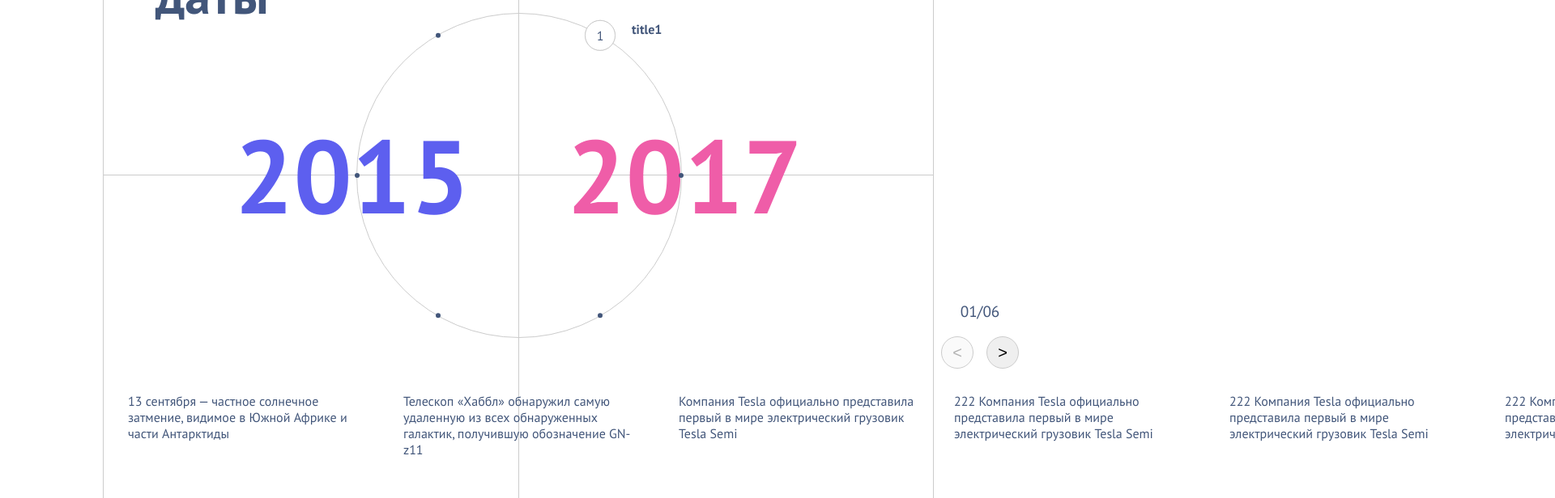
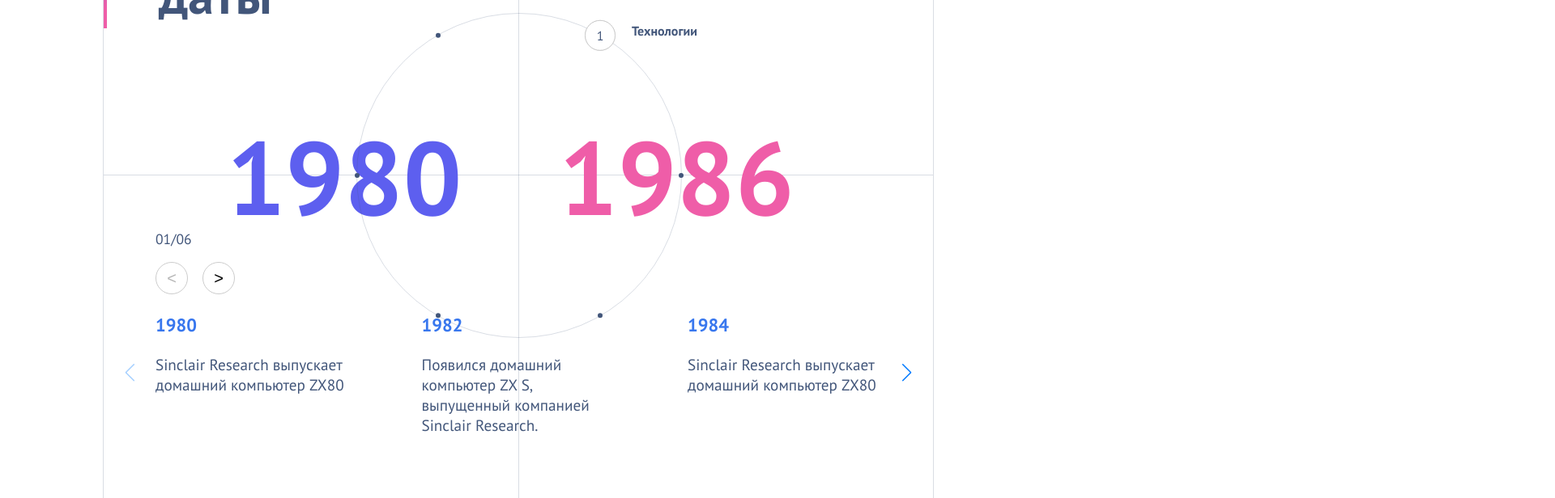
Before and after one commit to NoWizarrd/History_dates, a React (Create React App) app: page / in a window 1280 px wide. Shown: the part 184-800 px from the top of the page at 81% size, 1920 px wide, since content can reach past the window. Built offline with nearby package versions, Linux system fonts and the light colour scheme.

Commit message:
fix swiper

```diff
--- a/src/components/HistoricalDates.module.scss
+++ b/src/components/HistoricalDates.module.scss
@@ -7,16 +7,17 @@
     height: 100vh;
     max-width: 80vw;
     margin: 0 auto;
-    border-right: 1px solid #ccc;
-    border-left: 1px solid #ccc;
+    border-right: 1px solid rgba(66, 86, 122, 0.2);
+    border-left: 1px solid rgba(66, 86, 122, 0.2);
     justify-content: space-between;
     align-items: center;
     text-align: center;
+    overflow-x: hidden;
 
     &::before, &::after {
       content: '';
       position: absolute;
-      background-color: #ccc;
+      background-color: rgba(66, 86, 122, 0.2);
       z-index: -2;
     }
 
@@ -37,9 +38,10 @@
     font-size: 4rem;
     align-self: flex-start;
     text-align: start;
-    top: 10vh;
-    margin-left: 5vw;
+    padding-left: 5vw;
     width: 20vw;
+    border-image: linear-gradient(180deg, #3877EE -5%, #EF5DA8 85%) 1;
+    border-left: 4px solid;
   }
 
   .circleContainer {
@@ -49,13 +51,14 @@
     transform: translate(-50%, -50%);
     width: 400px;
     height: 400px;
+    z-index: 20;
   }
 
   .circle {
     position: relative;
     width: 100%;
     height: 100%;
-    border: 1px solid #ccc;
+    border: 1px solid rgba(66, 86, 122, 0.2);
     border-radius: 50%;
     display: flex;
     justify-content: center;
@@ -70,9 +73,9 @@
     font-weight: 600;
     position: absolute;
     font-size: 8rem;
-    top: 50%;
-    left: 50%;
-    transform: translate(-50%, -50%);
+    max-height: 25vh;
+    left: -40%;
+    top:-1vh;
   }
 
   .dot {
@@ -101,17 +104,29 @@
       height: 36px;
       border: 1px solid #ccc;
     }
+  }
+
+  .dotWrapper{
+    position: absolute;
+  }
 
   .dotTitle {
     position: absolute;
-      left: 50px;
-      top: 50%;
     white-space: nowrap;
     font-size: 1rem;
     color: #42567A;
+    left: 85%;
+    top: 3%;
+    // left: 72px;
+    // opacity: 0;
+  }
 
-    }
-  }
+  // .visibleDotTitle{
+  //   opacity: 1;
+  // }
+  // .hiddenDotTitle{
+  //   opacity: 0;
+  // }
 
   .hiddenDot {
     display: flex;
@@ -136,39 +151,24 @@
     }
   }
 
-.eventsSlider {
-    height: 100px;
-    width: 90%;
+  .controls {
+    width: 100%;
     display: flex;
-    align-items: center;
-    justify-content: center;
-    margin: 20px;
-    padding: 10px;
-}
-
-.event {
-    text-align: left;
-    height: 90px;
-    max-width: 300px;
-    &:hover {
-        cursor: grabbing;
-    }
-}
-
-.controls {
-    align-self: flex-start;
-    position: relative;
+    flex-direction: column;
+    min-height: 350px;
 }
 
 .buttons {
-    margin: 0 0px 0 5vw;
-    font-size: 1.2rem;
+    font-size: 1.1rem;
+    text-align: start;
+    padding: 0 5vw;
 
     button {
-    margin: 0 8px;
+        margin: 0 18px 0 0;
         font-size: 20px;
         width: 40px;
         height: 40px;
+        background-color: white;
         cursor: pointer;
         border: 1px #ccc solid;
         border-radius: 100%;
--- a/src/components/HistoricalDates.tsx
+++ b/src/components/HistoricalDates.tsx
@@ -1,34 +1,17 @@
 import { useRef, useState } from 'react';
 import gsap from 'gsap';
 import { useGSAP } from '@gsap/react';
-import { Swiper, SwiperSlide } from 'swiper/react';
-import 'swiper/css';
+import 'swiper/scss';
 import styles from './HistoricalDates.module.scss';
+import { timePeriods } from '../data/timePeriods';
+import 'swiper/scss/navigation';
+import SwiperComponent from './Swiper/Swiper';
 
 gsap.registerPlugin(useGSAP);
-
-
-const timePeriods = [
-  { year1: 2015, year2:2017, title: 'title1',  events: [
-    '13 сентября — частное солнечное затмение, видимое в Южной Африке и части Антарктиды',
-    'Телескоп «Хаббл» обнаружил самую удаленную из всех обнаруженных галактик, получившую обозначение GN-z11',
-    'Компания Tesla официально представила первый в мире электрический грузовик Tesla Semi',
-    '222 Компания Tesla официально представила первый в мире электрический грузовик Tesla Semi',
-    '222 Компания Tesla официально представила первый в мире электрический грузовик Tesla Semi',
-    '222 Компания Tesla официально представила первый в мире электрический грузовик Tesla Semi'
-] },
-  { year1: 1999, year2:2189, title: 'title2',  events: ['Событие 1', 'Событие 2', 'Событие 3', 'Событие 4'] },
-  { year1: 2000, year2:2017, title: 'title3',  events: ['Событие 1', 'Событие 2', 'Событие 3', 'Событие 4'] },
-  { year1: 3000, year2:2017, title: 'title4',  events: ['Событие 1', 'Событие 2', 'Событие 3', 'Событие 4'] },
-  { year1: 1231, year2:2017, title: 'title5',  events: ['Событие 1', 'Событие 2', 'Событие 3', 'Событие 4'] },
-  { year1: 5212, year2:2017, title: 'title6',  events: ['Событие 1', 'Событие 2', 'Событие 3', 'Событие 4'] },
-
-];
 
 export default function HistoricalDates() {
   const container = useRef<HTMLDivElement>(null);
   const [activeIndex, setActiveIndex] = useState(0);
-
   useGSAP(() => {
 
     const angle = 360 / timePeriods.length;
@@ -52,6 +35,11 @@ export default function HistoricalDates() {
       ease: 'power2.out',
     });
 
+    // gsap.to(`.${styles.dotTitle}`, {
+    //   rotation: activeIndex * angle,
+    //   duration: 0.5,
+    //   ease: 'power2.out',
+    // });
 
     gsap.fromTo(`.${styles.dotTitle}`, {
       opacity: 0,
@@ -62,7 +50,6 @@ export default function HistoricalDates() {
       delay: 1,
       ease: 'power1',
     });
-
   }, [activeIndex]);
 
   const handleClick = (index: number) => {
@@ -76,6 +63,7 @@ export default function HistoricalDates() {
   const handleNext = () => {
     setActiveIndex((prev) => prev + 1);
   };
+
 
   return (
     <div className={styles.historicalDates} ref={container}>
@@ -93,6 +81,7 @@ export default function HistoricalDates() {
           const y = radius * Math.sin((angle * Math.PI) / 180);
 
           return (
+            // <div key={period.title} className={styles.dotWrapper}>
               <div
                 key={period.title}
                 className={`${styles.dot} ${index === activeIndex ? styles.active : ''}`}
@@ -100,18 +89,22 @@ export default function HistoricalDates() {
                 onClick={() => handleClick(index)}
               >
                 <div className={styles.hiddenDot}>{index + 1}</div>
+                {/* <div className={styles.dotTitle} style={{ display: activeIndex === index ? "block" : "none"}} >
+                  <b>{timePeriods[activeIndex].title}</b>
+                </div> */}
               </div>
+            //    <div
+            //    className={styles.dotTitle}
+            //    style={{ display: index === activeIndex ? "block" : "none", top: y, left: x + 72 }}
+            //  >
+            //    <b>{period.title}</b>
+            //  </div>
+            // </div>
           );
         })}
       </div>
       <div
         className={styles.dotTitle}
-        style={{
-          position: 'absolute',
-          left: '30%',
-          top: '5%',
-          transform: `translate(220px, -50%)`,
-        }}
       >
         <b>{timePeriods[activeIndex].title}</b>
       </div>
@@ -122,20 +115,7 @@ export default function HistoricalDates() {
             <button onClick={handlePrev} disabled={activeIndex === 0}>{'<'}</button>
             <button onClick={handleNext} disabled={activeIndex === timePeriods.length - 1}>{'>'}</button>
         </div>
-         <Swiper
-            className={styles.eventsSlider}
-            spaceBetween={40}
-            slidesPerView={3}
-            navigation
-            pagination={{ clickable: true }}
-            scrollbar={{ draggable: true }}
-            >
-            {timePeriods[activeIndex].events.map((event, index) => (
-            <SwiperSlide key={index} className={styles.event}>
-                {event}
-            </SwiperSlide>
-            ))}
-        </Swiper>
+        <SwiperComponent activeIndex={activeIndex}/>
       </div>
     </div>
   );
--- /dev/null
+++ b/src/components/Swiper/Swiper.module.scss
@@ -0,0 +1,21 @@
+.eventsSlider {
+    width: 100%;
+    overflow: hidden;
+    --swiper-navigation-size: 22px;
+    --swiper-navigation-top-offset: 50%;
+    --swiper-navigation-sides-offset: 2vw;
+    padding: 0 5vw;
+    box-sizing: border-box;
+
+}
+
+.event {
+    font-size: 1.2rem;
+    text-align: left;
+    &:hover {
+        cursor: grabbing;
+    }
+    h3 {
+        color: #3877EE;
+    }
+}
--- /dev/null
+++ b/src/components/Swiper/Swiper.tsx
@@ -0,0 +1,47 @@
+import styles from './Swiper.module.scss'
+import { timePeriods } from '../../data/timePeriods'
+import { Swiper, SwiperSlide } from 'swiper/react';
+import { Navigation } from 'swiper/modules';
+import gsap from 'gsap';
+import { useGSAP } from '@gsap/react';
+import 'swiper/scss';
+import 'swiper/scss/navigation';
+
+interface SwiperProps {
+    activeIndex: number
+}
+
+export default function SwiperComponent (props: SwiperProps) {
+    const {activeIndex} = props
+    useGSAP(() => {
+        gsap.fromTo(`.${styles.eventsSlider}`, {
+          opacity: 0,
+          delay: 0.5,
+          ease: 'power1',
+        },
+        {
+          opacity: 1,
+          delay: 0.5,
+          ease: 'power1',
+        });
+      }, [activeIndex]);
+
+  return (
+    <Swiper
+        className={styles.eventsSlider}
+        spaceBetween={'10%'}
+        slidesPerView={3}
+        navigation={true}
+        modules={[Navigation]}
+        pagination={{ clickable: true }}
+        scrollbar={{ draggable: true }}
+        >
+        {timePeriods[activeIndex].events.map((event, index) => (
+          <SwiperSlide key={index} className={styles.event}>
+            <h3>{event.year}</h3>
+            <p>{event.event}</p>
+        </SwiperSlide>
+        ))}
+    </Swiper>
+  )
+}
--- /dev/null
+++ b/src/data/timePeriods.js
@@ -0,0 +1,43 @@
+export const timePeriods = [
+   { year1: 1980, year2:1986, title: 'Технологии',  events: [
+      {year: 1980, event: 'Sinclair Research выпускает домашний компьютер ZX80'},
+      {year: 1982, event: 'Появился домашний компьютер ZX S, выпущенный компанией Sinclair Research.'},
+      {year: 1984, event: 'Sinclair Research выпускает домашний компьютер ZX80'},
+      {year: 1986, event: 'Появился домашний компьютер ZX S, выпущенный компанией Sinclair Research.'},
+  ] },
+    { year1: 1987, year2:1991, title: 'Кино',  events: [
+      {year: 1987, event: '"Хищник"/Predator, США (реж. Джон Мактирнан)'},
+      {year: 1988, event: '"Кто подставил кролика Роджера"/Who Framed Roger Rabbit, США (реж. Роберт Земекис)'},
+      {year: 1989, event: '"Назад в будущее 2"/Back To The Future 2, США (реж. Роберт Земекис)'},
+      {year: 1990, event: '"Крепкий орешек 2"/Die Hard 2, США (реж. Ренни Харлин)'},
+      {year: 1991, event: '"Семейка Аддамс"/The Addams Family, США, (реж. Барри Зонненфельд)'},
+  ] },
+    { year1: 1992, year2:1997, title: 'Литература',  events: [
+      {year: 1992, event: 'Нобелевская премия по литературе — Дерек Уолкотт, «За блестящий образец карибского эпоса в 64разделах».'},
+      {year: 1994, event: '«Бессонница» - роман Стивена Кинга.'},
+      {year: 1995, event: 'Нобелевская премия по литературе - Шеймас Хини'},
+      {year: 1997, event: 'Гарри Поттер и философский камень - Джоан Роулинг'},
+  ] },
+    { year1: 1999, year2:2004, title: 'Театр',  events: [
+      {year: 1999, event: 'премьера балета "Золуша" в постановке Жан-Кристофа Майо, сценография Эрнеста Пиньона'},
+      {year: 2000, event: 'возобновлено издание журнала "Театр"'},
+      {year: 2002, event: 'премьера трилогии Тома Стоппарда "Берег Утопии", Королевский Национальный театр, Лондон'},
+      {year: 2003, event: 'В Венеции что-то произошло'},
+      {year: 2004, event: 'В Венеции что-то произошло'},
+  ] },
+    { year1: 2006, year2:2014, title: 'Спорт',  events: [
+      {year: 2006, event: 'Баскетбольный клуб ЦСКА стал победителем национального первенства России.'},
+      {year: 2008, event: 'С 8 по 24 августа в Пекине прошли 29-е Олимпийские игры.'},
+      {year: 2010, event: '13-28 февраля в Ванкувере: Зимние Олимпийские игры 2010 года.'},
+      {year: 2012, event: '2 августа - Летние Олимпийские игры.'},
+      {year: 2014, event: 'XXII щимние Олимпийские игры (Сочи, Россия).'},
+  ] },
+    { year1: 2015, year2:2022, title: 'Наука',  events: [
+      {year: 2015, event: '13 сентября — частное солнечное затмение, видимое в Южной Африке и части Антарктиды'},
+      {year: 2016, event: 'Телескоп «Хаббл» обнаружил самую удаленную из всех обнаруженных галактик, получившую обозначение GN-z11'},
+      {year: 2017, event: 'Компания Tesla официально представила первый в мире электрический грузовик Tesla Semi'},
+      {year: 2018, event: 'Старт космического аппарата Solar Probe Plus, предназначенного для изучения Солнца'},
+      {year: 2019, event: 'Google объявил о создании 53-кубитного квантового компьютера'},
+      {year: 2020, event: 'Корабль Crew Dragon вернулся на Землю из первого пилотируемого полета'},
+  ] },
+  ];
```
Lines whose indentation alone changed are shown as unchanged.
